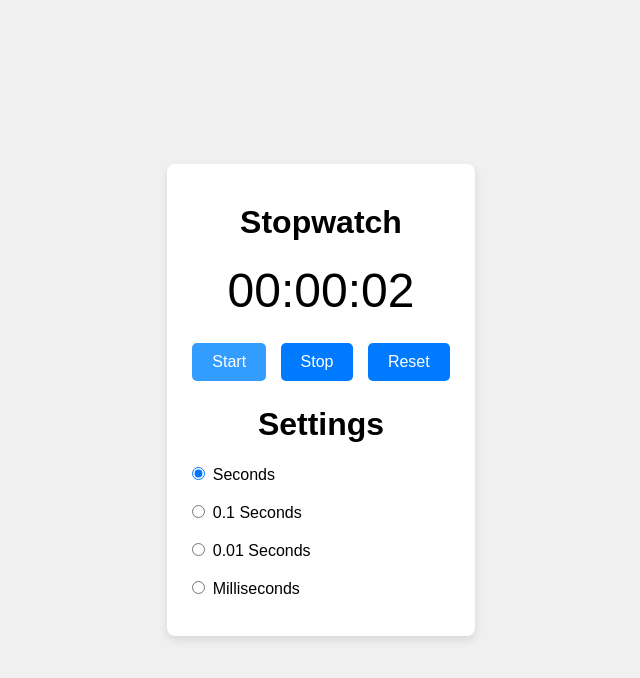
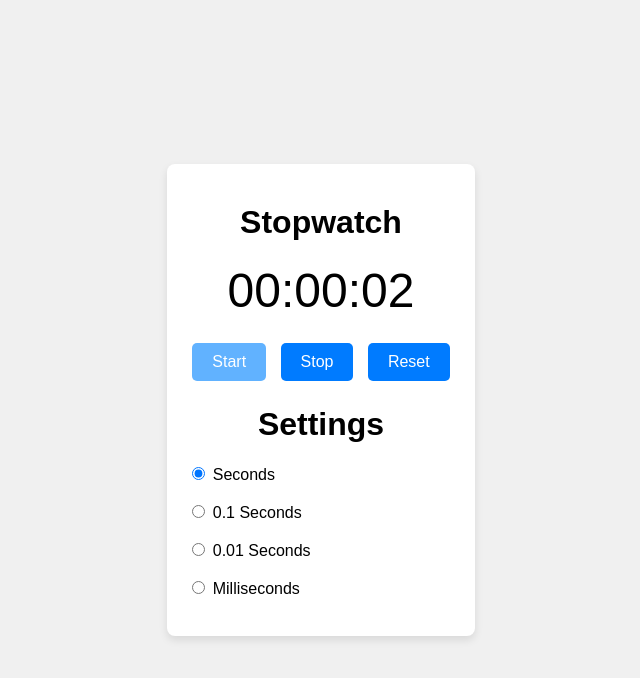
Before and after one commit to flowscripts/template, a plain HTML site: page content/2/index.html in a window 1280 px wide. Both pictures are taken after a click on the button "Start". Shown: the whole page, without its empty margins (319-959 px from the left). Drawn offline with Linux system fonts and the light colour scheme.

Commit message:
Update styles.css

```diff
--- a/content/2/styles.css
+++ b/content/2/styles.css
@@ -32,7 +32,7 @@ button:hover {
     background-color: #0056b3;
 }
 .active {
-    background-color: #339cff;
+    background-color: #61b2ff;
 }
 .radio-group {
     margin-top: 20px;
```
